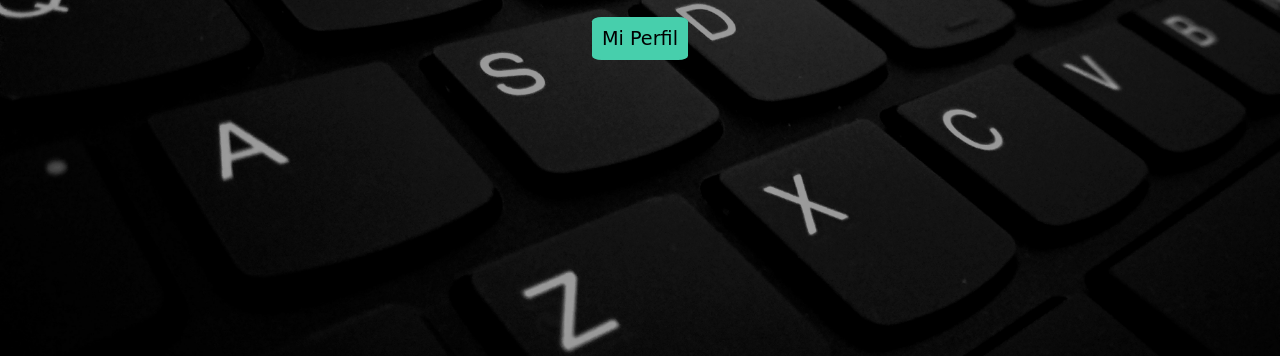
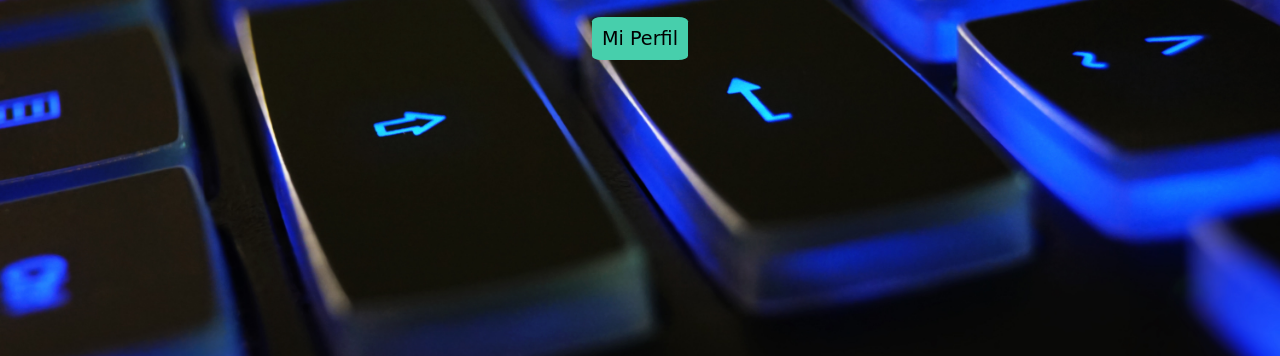
Before and after one commit to carlosgabo/C.V, a plain HTML site: page index.html in a window 1280 px wide. Shown: the part 444-800 px from the top of the page. Drawn offline with Linux system fonts and the light colour scheme; a web font is replaced by a local one.

Commit message:
cambio de imagen a teclado

```diff
--- a/css/main.css
+++ b/css/main.css
@@ -86,7 +86,7 @@ nav .profile-link a {
 
 .main{
  height: 100%;
- background-image: url('../images/tecladonegro.jpg');
+ background-image: url('../images/teclado.jpg');
  background-size: cover;
  background-position: center;
  background-repeat: no-repeat;
```
